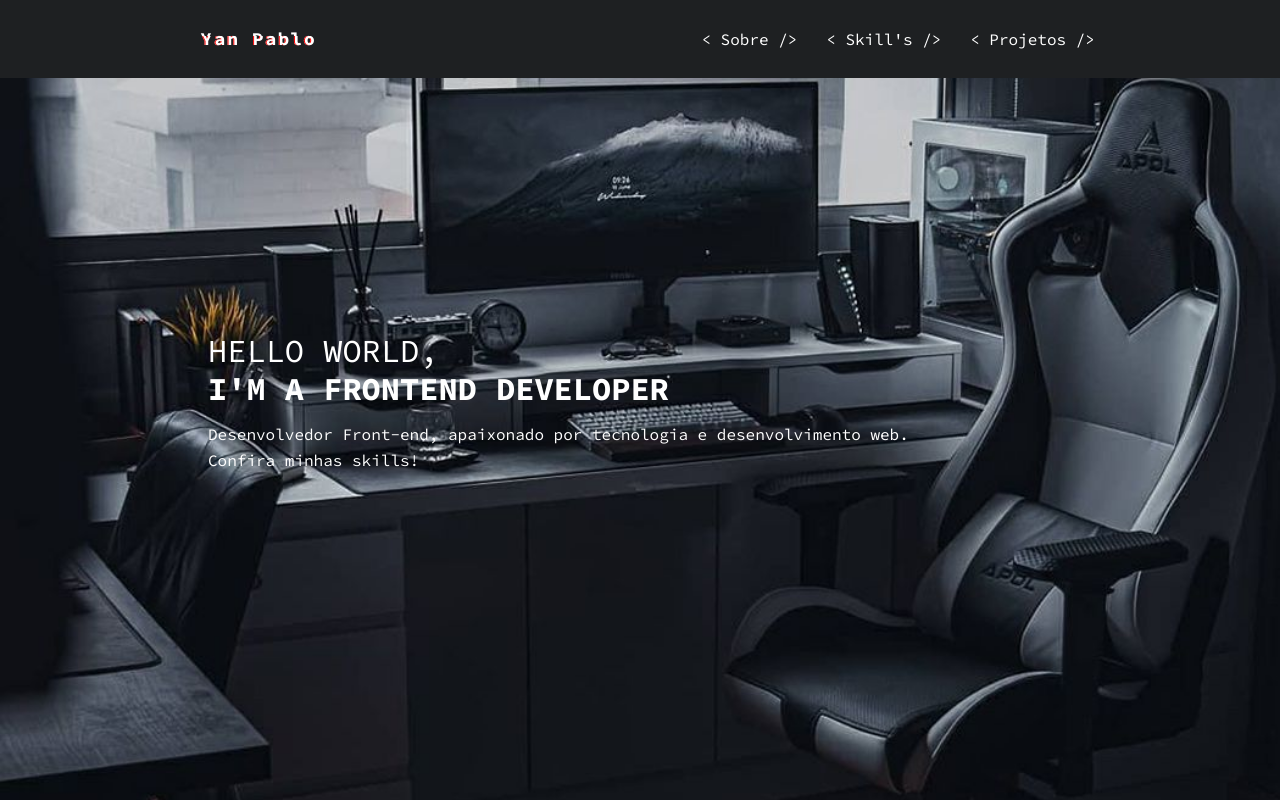
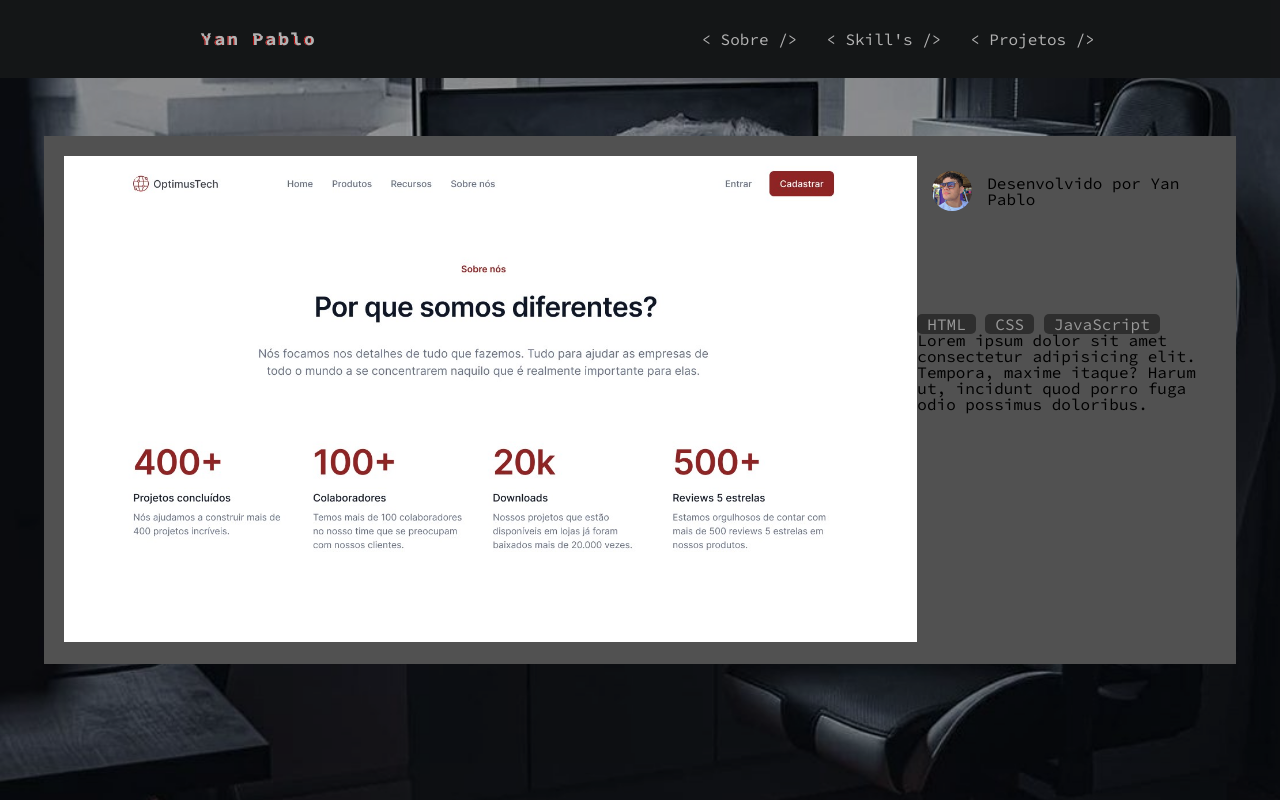
Before and after one commit to YanppSilva/LandingPage-Yan-Paablo, a plain HTML site: page index.html in a window 1280 px wide. Shown: the top 800 px of the page. Drawn offline with nearby package versions, Linux system fonts and the light colour scheme.

Commit message:
Add files via upload

```diff
--- a/app.js
+++ b/app.js
@@ -89,5 +89,3 @@ function scrollTop(event){
 botaoHome.addEventListener('click', scrollTop);
 
 //modal sites - revisar
-const abreModal = document.querySelector('[data-abreModal="modal"]');
-console.log(abreModal);
--- /dev/null
+++ b/css/modal.css
@@ -0,0 +1,59 @@
+.container-modal {
+  background: rgba(0, 0, 0, .3);
+  position: absolute;
+  display: flex;
+  justify-content: center;
+  align-items: center;
+  top: 0;
+  left: 0;
+  z-index: 20000;
+  height: 100vh;
+  width: 100vw;
+}
+
+.modal {
+  background: var(--cinza-medio);
+  display: flex;
+  flex-direction: row;
+  width: 90%;
+  min-width: 300px;
+  padding: 20px;
+}
+
+.modal-img {
+  height: auto;
+  width: 100%;
+}
+
+.modal-img img {
+  width: 100%;
+}
+
+.modal-profile img{
+  height: 40px;
+  margin: 0 15px;
+  width: 40px;
+  border-radius: 50%;
+}
+
+.modal-profile {
+  display: flex;
+  flex-direction: row;
+  align-items: center;
+  margin: 15px 0 105px;
+}
+
+.modal-descricao {
+  display: flex;
+  flex-direction: column;
+  width: 35%;
+}
+
+.stacks {
+  background: var(--card-skills);
+  border-radius: 5px;
+  color: #999;
+  gap: 20px;
+  padding: 0 10px;
+  width: auto;
+}
--- a/index.html
+++ b/index.html
@@ -237,12 +237,12 @@
   <div class="container-modal" data-abreModal="modal">
     <div class="modal">
       <div class="modal-img">
-        <img src="" alt="site clicado">
+        <img src="img/tela 7dayofcode.jpg" alt="site clicado">
       </div>
       <div class="modal-descricao">
         <div class="modal-profile">
-          <img src="#" alt="modal-img-profile">
-          <span class="modal-nick"></span>
+          <img src="img/yan pablo.png" alt="modal-img-profile">
+          <span class="modal-nick">Desenvolvido por Yan Pablo</span>
         </div>
         <div modal-stacks>
           <span class="stacks">HTML</span>
--- a/style.css
+++ b/style.css
@@ -5,6 +5,7 @@
 @import url(css/skills.css);
 @import url(css/projetos.css);
 @import url(css/rodape.css);
+@import url(css/modal.css);
 @import url('https://fonts.googleapis.com/css2?family=Inter:wght@400;600;700&family=Source+Code+Pro:wght@300;400;500;700&display=swap');
 
 :root {
```
